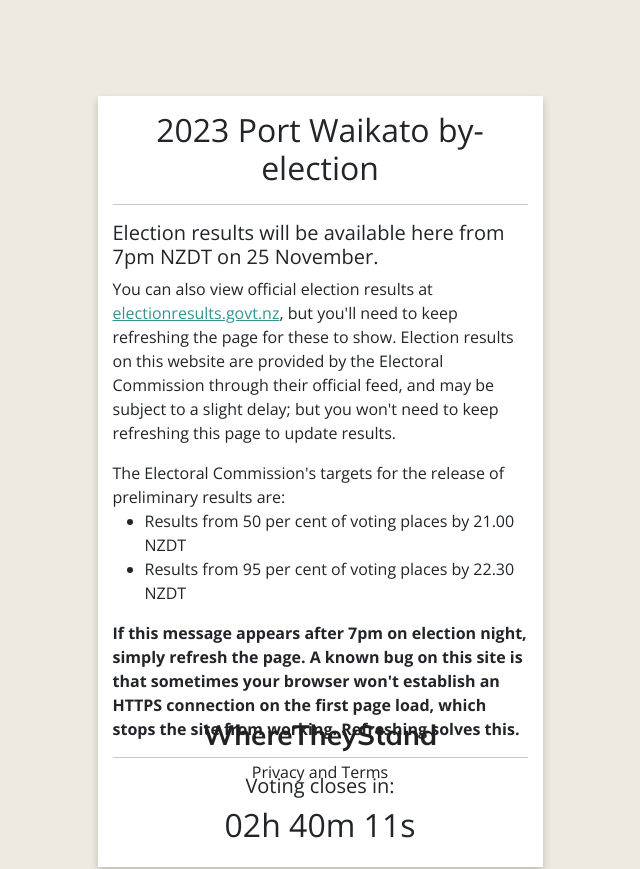
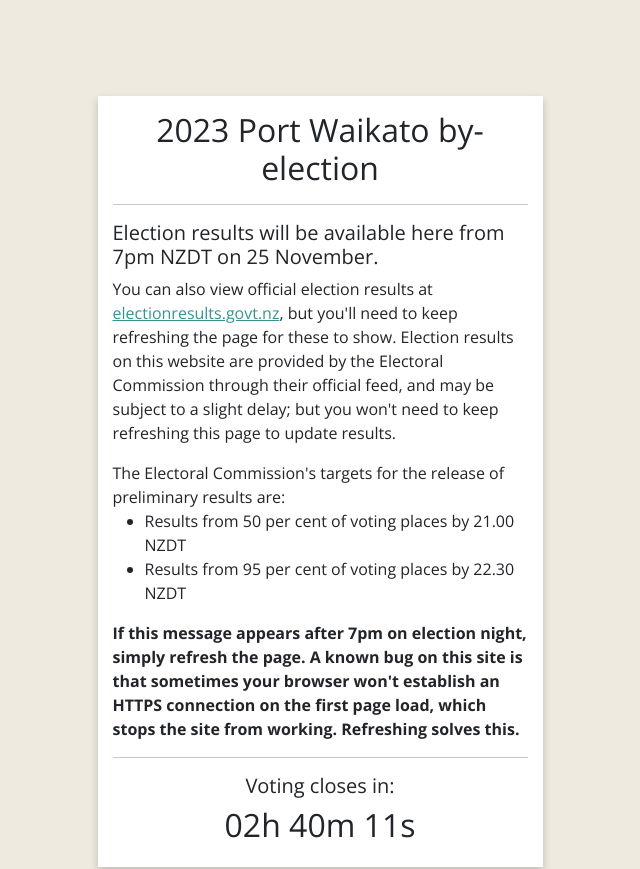
Before and after one commit to jamescmacey/byelection-results, a Nuxt app in the folder results-client/: page / in a window 1280 px wide. Shown: the top 869 px of the page, without its empty margins (320-960 px from the left). Built offline with nearby package versions, Linux system fonts and the light colour scheme; what vue-mapbox-ts would draw is missing.

Commit message:
Update index.vue

```diff
--- a/results-client/pages/index.vue
+++ b/results-client/pages/index.vue
@@ -64,11 +64,6 @@
 </template>
 
 <style scoped>
-#footer-name {
-  position : absolute;
-  bottom   : 0;
-}
-
 #footer-logo, .navbar-brand {
   font-family: 'Mulish', 'sans-serif';
 }
```
